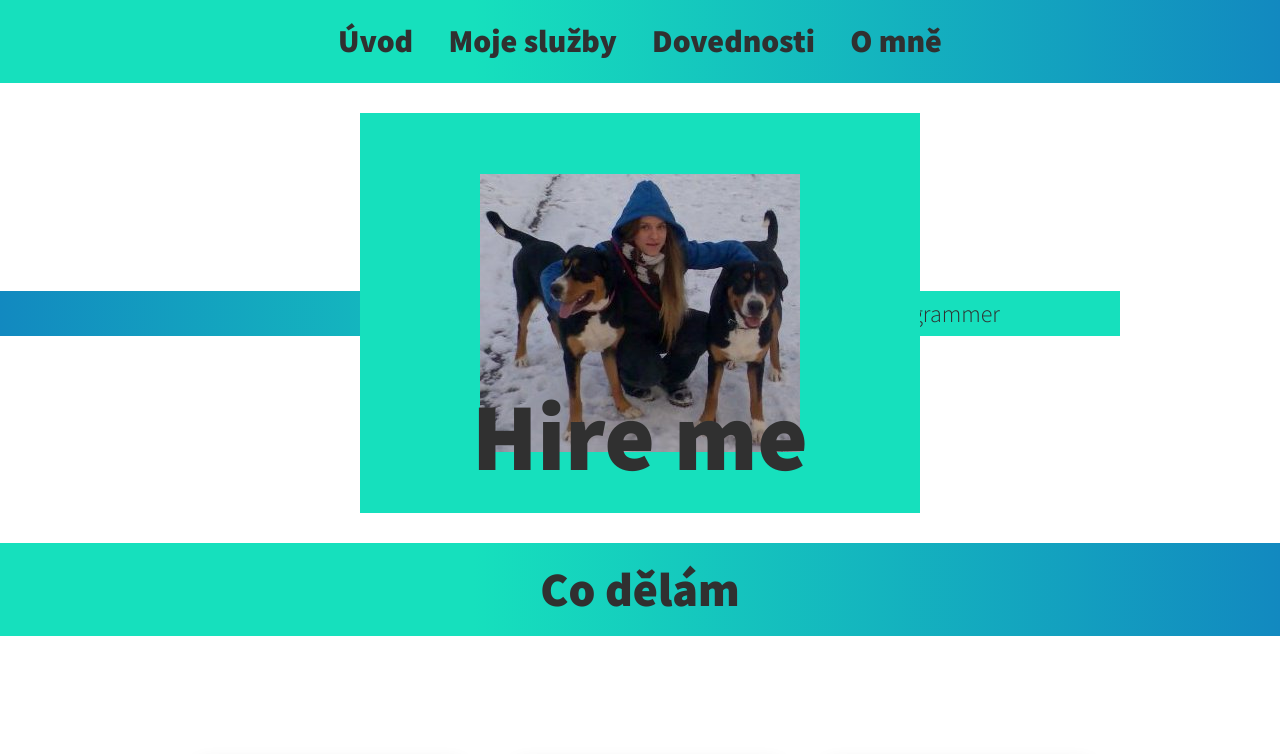
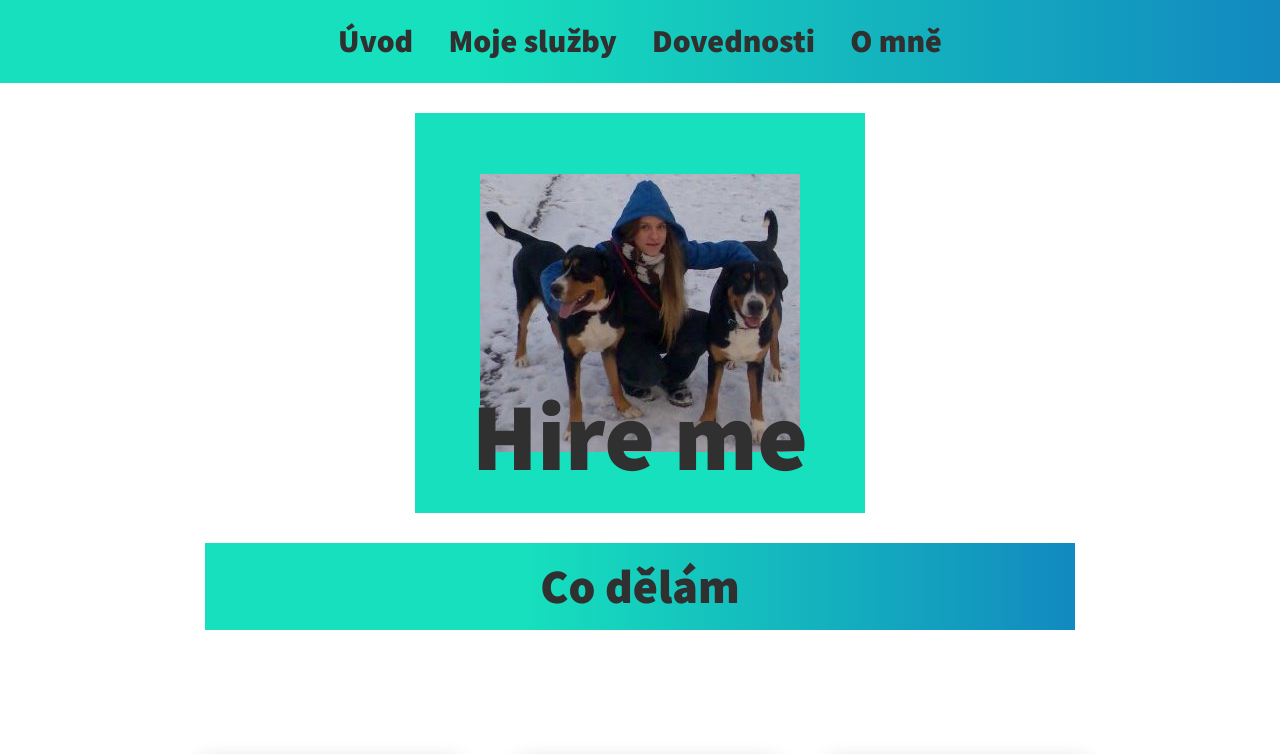
Before and after one commit to JiMare/portfolio-JM, a plain HTML site: page index.html in a window 1280 px wide. Shown: the top 754 px of the page. Drawn offline with Linux system fonts and the light colour scheme.

Commit message:
zúžení containeru

```diff
--- a/index.html
+++ b/index.html
@@ -33,7 +33,7 @@
                 <div>
                     <h3>Ahoj, já jsem </h3>
                     <p class="name">J<span class="span--intro">it</span>ka z <span class="span--intro">IT</span></p>
-                    <a href="#" class="card__a">HIRE ME</a>
+                    <a href="https://www.linkedin.com/in/jitka-mare%C5%A1ov%C3%A1/" class="card__a" target="_blank">HIRE ME</a>
                 </div>
             </div>
         </div>
@@ -142,13 +142,19 @@
         </section>
 
         <!--O mně-->
+        <h2  id="about">O mně</h2>
+        <section class="about">
 
-        <section class="about" id="about">
-            <h2>O mně</h2>
 
         </section>
+    </main>
 
-    </main>
+    <!--Footer-->
+
+    <footer>
+        <p>&copy;2021 JitkaM</p>
+       <!-- <a href="https://github.com/JiMare"><img src="images/github.png" alt="github-ikona"></a> -->
+    </footer>
 
 </body>
 </html>
--- a/style.scss
+++ b/style.scss
@@ -16,12 +16,12 @@ $reverseGradient: linear-gradient(270deg, #16e0bd 37%, #1289c0 100%);
 $javascriptColor: #f7df1e;
 $javascriptLightColor: #f0db4f;
 $phpColor: #1289c0;
-$testingcolor: #8a218a;
+$testingcolor:  #8a218a;
 $strong: 900;
 $slim: 300;
 $sizeOneRem: 1rem;
 $sizeTwoRem: 2rem;
-$calcWidth: calc(100% - 10rem);
+$calcWidth: calc(100% - 38rem); //10rem
 
 @use "sass:math";
 
@@ -85,7 +85,7 @@ body{
         height: 400px;
         background: #fff;
         display: flex;
-        width: 560px;
+        width: /*560px;*/ 450px;
         margin: 30px 0;
         &__a{
             display: inline-block;
@@ -167,11 +167,11 @@ body{
     }
     .banner{
         position: absolute;
-        left: 0;
+        left: 16%;
         background: $reverseGradient;
         font-size: 1.5rem;
         padding: 0.25rem;
-        padding-left: 800px;
+        padding-left: /*800px;*/ 510px;
         width: $calcWidth;
         height: 45px;
         transition: 3s;
@@ -183,7 +183,7 @@ body{
     }
 }
 
-@media (max-width: 1189px){
+@media (max-width: 1448px){
     .banner{
         display: none;
         z-index: -1;
@@ -252,8 +252,9 @@ h2{
     text-align: center;
     font-size: 3rem;
     background: $gradient;
-    width: 100%;
-    padding: .5rem;
+    margin: 0 16%;
+    padding: .3rem;
+    text-align: center;
 }
 
 .services, .skills{
```
Also changed, not shown: images/github.png (added), style.css, 1 other file.
